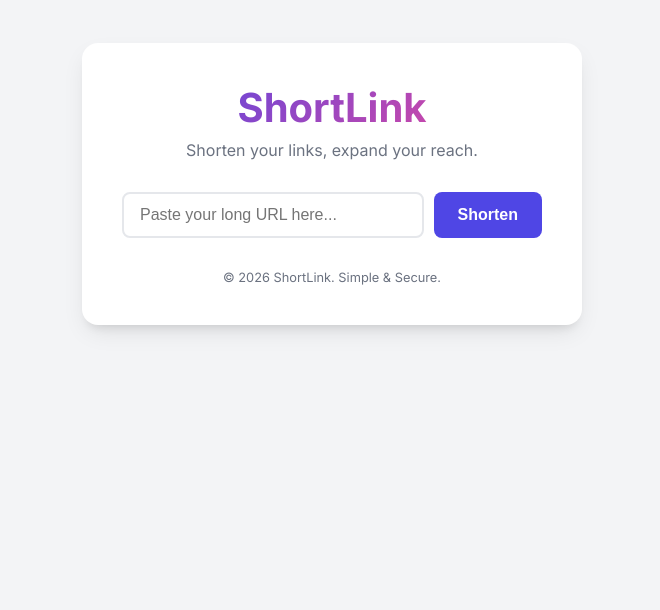
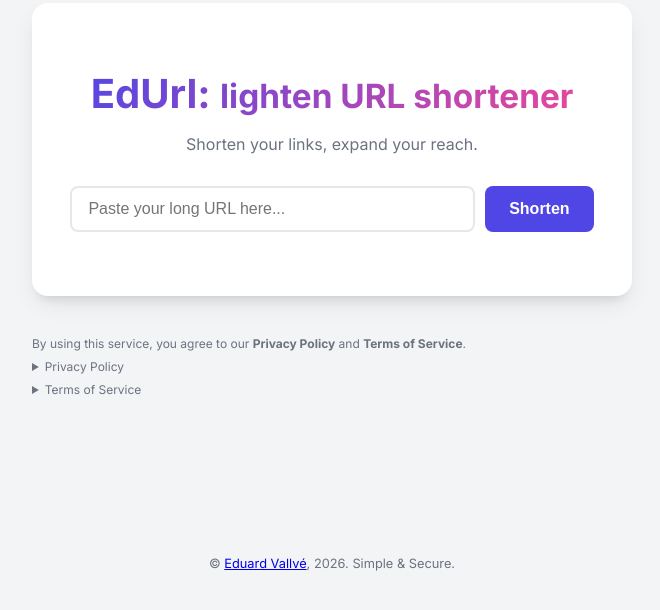
Before and after one commit to eduvallve/url-shortener, a website: page public/index.html in a window 1280 px wide. Shown: the part 216-826 px from the top of the page, without its empty margins (308-968 px from the left). Before the commit the page ends 800 px from the top, so only its background shows below. Drawn offline with Linux system fonts and the light colour scheme.

Commit message:
M - Style and content changes + add favicons

```diff
--- a/public/index.html
+++ b/public/index.html
@@ -4,16 +4,21 @@
 <head>
     <meta charset="UTF-8">
     <meta name="viewport" content="width=device-width, initial-scale=1.0">
-    <title>ShortLink - Fast URL Shortener</title>
+    <title>EdUrl: lighten URL shortener</title>
     <link rel="stylesheet" href="style.css">
     <link href="https://fonts.googleapis.com/css2?family=Inter:wght@400;500;600;700&display=swap" rel="stylesheet">
-    <link rel="icon" type="image/png" href="favicon.ico" sizes="16x16" />
+    <link rel="icon" type="image/png" href="favicon/favicon-96x96.png" sizes="96x96" />
+    <link rel="icon" type="image/svg+xml" href="favicon/favicon.svg" />
+    <link rel="shortcut icon" href="favicon/favicon.ico" />
+    <link rel="apple-touch-icon" sizes="180x180" href="favicon/apple-touch-icon.png" />
+    <meta name="apple-mobile-web-app-title" content="EdURL" />
+    <link rel="manifest" href="favicon/site.webmanifest" />
 </head>
 
 <body>
     <div class="container">
         <header>
-            <h1>ShortLink</h1>
+            <h1>EdUrl: <small>lighten URL shortener</small></h1>
             <p>Shorten your links, expand your reach.</p>
         </header>
 
@@ -26,17 +31,45 @@
             <div id="result" class="result-container hidden">
                 <p>Your rounded URL:</p>
                 <div class="short-url-box">
-                    <a href="#" id="shortLink" target="_blank"></a>
+                    <a href="#" id="edurl" target="_blank"></a>
                     <button class="copy-btn" onclick="copyToClipboard()">Copy</button>
                 </div>
             </div>
 
             <div id="error" class="error-message hidden"></div>
+
+            <div id="stats" class="stats-container hidden">
+                <p>Statistics:</p>
+                <div class="stats-box">
+                    <p>Total URLs shortened: <span id="totalUrls"></span></p>
+                    <p>Total clicks: <span id="totalClicks"></span></p>
+                </div>
+            </div>
         </main>
 
         <footer>
-            <p>&copy; 2026 ShortLink. Simple & Secure.</p>
+            <p>&copy; <a target="_blank" rel="noopener noreferrer" href="https://eduvallve.com">Eduard Vallvé</a>, <span
+                    id="year"></span>. Simple & Secure.</p>
         </footer>
+    </div>
+    <div id="policies">
+        <span>By using this service, you agree to our <b>Privacy Policy</b> and <b>Terms of Service</b>.</span>
+        <details>
+            <summary>Privacy Policy</summary>
+            <p>We do not store any personal data. The only stored data is the shortened URLs and their
+                statistics.</p>
+        </details>
+        <details>
+            <summary>Terms of Service</summary>
+            <ul>
+                <li>We use <a target="_blank" rel="noopener noreferrer" href="https://turso.io">Turso</a> as our
+                    database provider.</li>
+                <li><b>edurl</b> is a free service provided by <a target="_blank" rel="noopener noreferrer"
+                        href="https://eduvallve.com">Eduard
+                        Vallvé</a>.</li>
+                <li>We are not responsible for the content of the shortened URLs.</li>
+            </ul>
+        </details>
     </div>
     <script src="script.js"></script>
 </body>
--- a/public/script.js
+++ b/public/script.js
@@ -1,7 +1,7 @@
 const originalUrlInput = document.getElementById('originalUrl');
 const shortenBtn = document.getElementById('shortenBtn');
 const resultContainer = document.getElementById('result');
-const shortLink = document.getElementById('shortLink');
+const edurl = document.getElementById('edurl');
 const errorDiv = document.getElementById('error');
 
 async function shortenUrl() {
@@ -37,8 +37,8 @@ async function shortenUrl() {
         }
 
         // Success
-        shortLink.href = data.shortUrl;
-        shortLink.textContent = data.shortUrl;
+        edurl.href = data.shortUrl;
+        edurl.textContent = data.shortUrl;
         resultContainer.classList.remove('hidden');
 
     } catch (err) {
@@ -55,7 +55,7 @@ function showError(msg) {
 }
 
 function copyToClipboard() {
-    const url = shortLink.href;
+    const url = edurl.href;
     navigator.clipboard.writeText(url).then(() => {
         const btn = document.querySelector('.copy-btn');
         const originalText = btn.textContent;
@@ -67,3 +67,6 @@ function copyToClipboard() {
         console.error('Failed to copy: ', err);
     });
 }
+
+// Set current year in footer
+document.getElementById('year').textContent = new Date().getFullYear();
--- a/public/style.css
+++ b/public/style.css
@@ -7,12 +7,15 @@
     --text-muted: #6b7280;
     --border-color: #e5e7eb;
     --error-color: #ef4444;
+    --content-width: 600px;
 }
 
 * {
-    box-sizing: border-box;
-    margin: 0;
-    padding: 0;
+    hyphens: auto;
+    -webkit-hyphens: auto;
+    -moz-hyphens: auto;
+    -ms-hyphens: auto;
+    -o-hyphens: auto;
 }
 
 body {
@@ -20,21 +23,24 @@ body {
     background-color: var(--bg-color);
     color: var(--text-color);
     display: flex;
+    flex-direction: column;
     justify-content: center;
     align-items: center;
     min-height: 100vh;
-    padding: 20px;
+    padding: 16px;
+    margin: 0;
 }
 
 .container {
     background-color: var(--card-bg);
-    padding: 2.5rem;
+    padding: 2.5rem clamp(3vw, 2.5rem, 16px);
     border-radius: 16px;
     box-shadow: 0 10px 25px -5px rgba(0, 0, 0, 0.1), 0 8px 10px -6px rgba(0, 0, 0, 0.1);
     width: 100%;
-    max-width: 500px;
+    max-width: var(--content-width);
     text-align: center;
     transition: transform 0.2s;
+    box-sizing: border-box;
 }
 
 header h1 {
@@ -55,8 +61,15 @@ header p {
     display: flex;
     gap: 10px;
     margin-bottom: 1.5rem;
-    flex-wrap: wrap;
+    /* flex-wrap: wrap; */
     justify-content: center;
+    flex-direction: column;
+}
+
+@media screen and (min-width: 600px) {
+    .input-group {
+        flex-direction: row;
+    }
 }
 
 input[type="url"] {
@@ -105,6 +118,7 @@ button:active {
     font-size: 0.875rem;
     color: var(--text-muted);
     margin-bottom: 0.5rem;
+    margin-top: 0;
     text-align: left;
 }
 
@@ -151,4 +165,26 @@ footer {
     margin-top: 2rem;
     font-size: 0.8rem;
     color: var(--text-muted);
+    position: fixed;
+    bottom: 0;
+    left: 0;
+    width: 100%;
+    text-align: center;
 }
+
+#policies {
+    text-align: start;
+    font-size: 12px;
+    color: var(--text-muted);
+    display: flex;
+    flex-direction: column;
+    gap: 8px;
+    margin-top: 40px;
+    width: var(--content-width);
+    max-width: 100%;
+}
+
+details {
+    font-size: 12px;
+    /* padding: .5em 0; */
+}
```
Also changed, not shown: public/favicon/apple-touch-icon.png (added), public/favicon/favicon-96x96.png (added), public/favicon/favicon.ico (added), public/favicon/favicon.svg (added), public/favicon/site.webmanifest (added), public/favicon/web-app-manifest-192x192.png (added), public/favicon/web-app-manifest-512x512.png (added), 1 other file.
